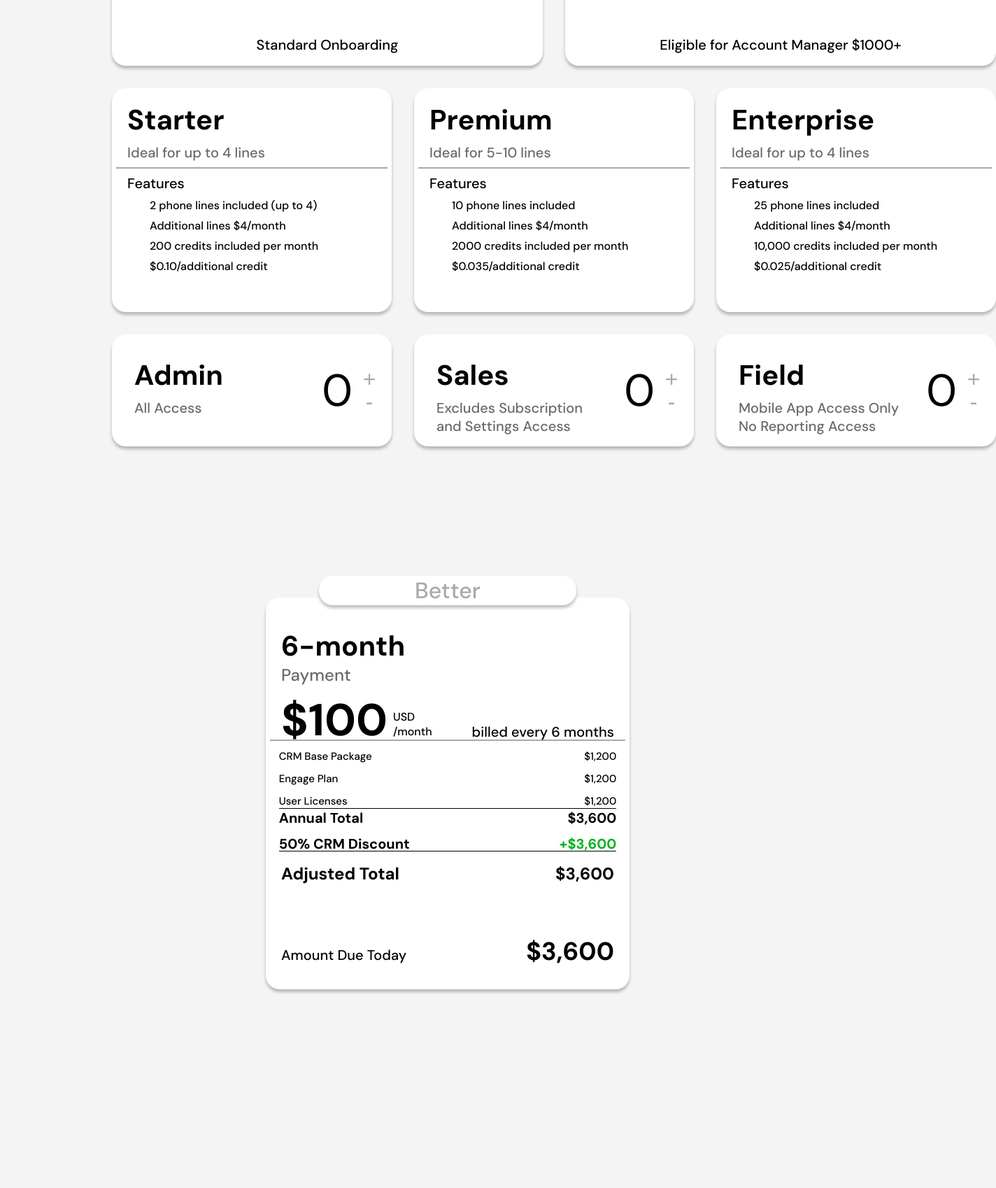
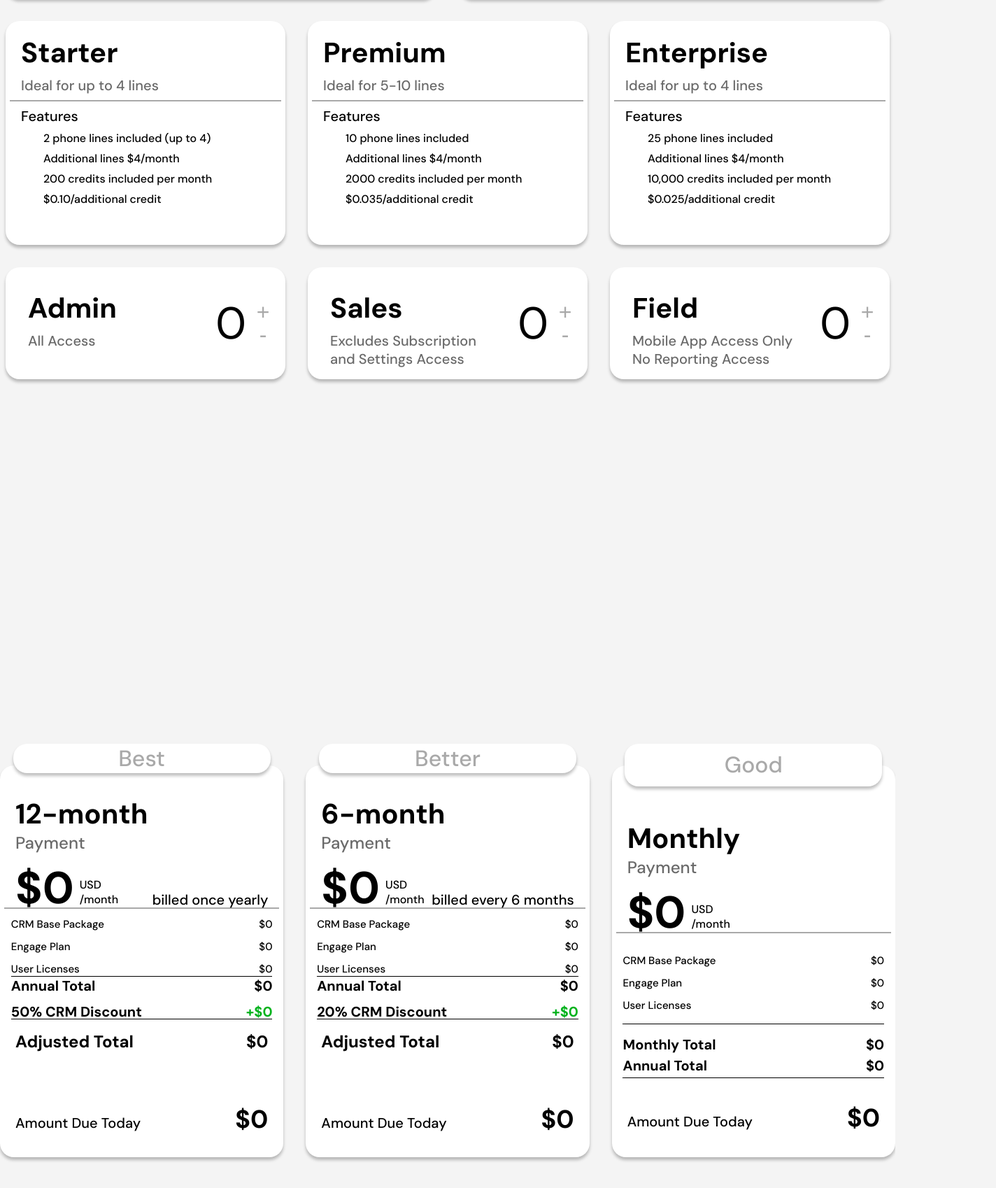
Before and after one commit to jmichaeldavis/jn-pricing-tool, a React (Create React App) app: page / in a window 1280 px wide. Shown: the part 354-2052 px from the top of the page at 70% size, 1424 px wide, since content can reach past the window. Built offline with nearby package versions, Linux system fonts and the light colour scheme.

Commit message:
added some cool stuff

```diff
--- a/src/App.js
+++ b/src/App.js
@@ -10,14 +10,36 @@ const quote = {
     salesCount: 2,
     fieldCount: 5
   },
-
 }
 
 function App() {
+  const [crmPackage, setCrmPackage] = useState(null)
+  const [engageCard, setEngageCard] = useState(null)
+  const [adminCount, setAdminCount] = useState(0)
+  const [salesCount, setSalesCount] = useState(0)
+  const [fieldCount, setFieldCount] = useState(0)
+
   return (
     <>
-      <PackageSelection />
-      <PricingSelection />
+      <PackageSelection
+        crmPackage={crmPackage}
+        setCrmPackage={setCrmPackage}
+        engageCard={engageCard}
+        setEngageCard={setEngageCard}
+        adminCount={adminCount}
+        setAdminCount={setAdminCount}
+        salesCount={salesCount}
+        setSalesCount={setSalesCount}
+        fieldCount={fieldCount}
+        setFieldCount={setFieldCount}
+      />
+      <PricingSelection
+        crmPackage={crmPackage}
+        engageCard={engageCard}
+        adminCount={adminCount}
+        salesCount={salesCount}
+        fieldCount={fieldCount}
+      />
     </>
   );
 }
--- a/src/Views/PackageSelection/styles.js
+++ b/src/Views/PackageSelection/styles.js
@@ -3,15 +3,14 @@ import styled from 'styled-components';
 export const PackageSelectionContainer = styled.div`
     display: flex;
     align-items: center;
-    justify-content: space-between;
+    justify-content: center;
     flex-direction: column;
     gap: 2rem;
-    height: 70vh;
-    width: 100vw;
-    margin-top: 8rem;
-    max-width: 1400px;
+    height: 100vh;
+    width: 100%;
     margin-left: auto;
     margin-right: auto;
+    padding: 4rem 0;
     `;
 
 export const RowContainer = styled.div`
@@ -19,7 +18,6 @@ export const RowContainer = styled.div`
     align-items: center;
     justify-content: space-between;
     flex-direction: row;
-    width: 75%;
     gap: 2rem;
 `;
 // BASE CRM PACKAGE
@@ -36,14 +34,11 @@ export const BaseCrmCard = styled.button`
     background: #FFF;
     box-shadow: 0px 4px 4px 0px rgba(0, 0, 0, 0.25);
     border: none;
-
-    &:focus {
-        outline: 5px solid #3B5EAB;
-    }
+    outline: ${props => props.selected ? "2px solid #3B5EAB" : "none"};
 
     &:hover {
         cursor: pointer;
-        outline: 5px solid #A9A9A9;
+        outline: 2px solid ${props => props.selected ? "#3B5EAB" : "#A9A9A9"};
     }
 `;
 
@@ -144,14 +139,11 @@ export const EngageCard = styled.button`
     outline: none;
     box-shadow: 0px 4px 4px 0px rgba(0, 0, 0, 0.25);
     border: none;
-
-    &:focus {
-        outline: 5px solid #3B5EAB;
-    }
+    outline: ${props => props.selected ? "2px solid #3B5EAB" : "none"};
 
     &:hover {
         cursor: pointer;
-        outline: 5px solid #A9A9A9;
+        outline: 2px solid ${props => props.selected ? "#3B5EAB" : "#A9A9A9"};
     }
 `;
 
@@ -203,7 +195,6 @@ export const UserTypeSelectionContainer = styled.div`
     display: flex;
     align-items: center;
     justify-content: space-between;
-    width: 75%;
     gap: 2rem;
 `;
 
@@ -217,8 +208,11 @@ export const UserTypeCard = styled.div`
     border-radius: 1.25rem;
     background: #FFF;
     box-shadow: 0px 4px 4px 0px rgba(0, 0, 0, 0.25);
+    outline: ${props => props.selected ? "2px solid #3B5EAB" : "none"};
+
     &:hover {
         cursor: pointer;
+        outline: 2px solid ${props => props.selected ? "#3B5EAB" : "#A9A9A9"};
     }
 `;
 
--- a/src/Views/PricingBreakdown/index.jsx
+++ b/src/Views/PricingBreakdown/index.jsx
@@ -1,3 +1,4 @@
+import pricingData from "../pricingData";
 import {
   PricingBreakdownContainer,
   PricingValueBubble,
@@ -23,58 +24,184 @@ import {
   PackageTotalsContainer,
 } from "./styles";
 
-export const PricingSelection = ( ) => {
+export const PricingSelection = ({
+  crmPackage,
+  engageCard,
+  adminCount,
+  salesCount,
+  fieldCount,
+}) => {
+  const options = [
+    {
+      label: "12-month",
+      value: "annual",
+      discount: 0.5,
+      discountText: "50% CRM Discount",
+      priceMultiplier: 12
+    },
+    {
+      label: "6-month",
+      value: "sixMonth",
+      discount: 0.2,
+      discountText: "20% CRM Discount",
+      priceMultiplier: 6
+    },
+    {
+      label: "Monthly",
+      value: "monthly",
+      discount: 0,
+      priceMultiplier: 1
+    },
+  ]
+
+  const getBubbleText = (option) => {
+    switch (option.value) {
+      case "annual":
+        return "Best";
+      case "sixMonth":
+        return "Better";
+      case "monthly":
+        return "Good";
+      default:
+        return "";
+    }
+  }
+
+  const getBillingFrequency = (option) => {
+    switch (option.value) {
+      case "annual":
+        return "billed once yearly";
+      case "sixMonth":
+        return "billed every 6 months";
+      case "monthly":
+      default:
+        return "";
+    }
+  }
+
+  const calculateAdjustedTotal = (option) => {
+    const crmPackagePrice = getCrmPackagePrice(12);
+    const engagePlanPrice = getEngagePlanPrice(12);
+    const userLicensesPrice = getUserLicensesPrice(12);
+    const annualTotal = crmPackagePrice + engagePlanPrice + userLicensesPrice;
+    const discount = crmPackagePrice * option.discount;
+    return Math.round(annualTotal - discount);
+  }
+
+  const calculateTotal = (option) => {
+    const crmPackagePrice = getCrmPackagePrice(12);
+    const engagePlanPrice = getEngagePlanPrice(12);
+    const userLicensesPrice = getUserLicensesPrice(12);
+    const annualTotal = crmPackagePrice + engagePlanPrice + userLicensesPrice;
+    return Math.round(annualTotal);
+  }
+
+  const calculateDiscount = (option) => {
+    const crmPackagePrice = getCrmPackagePrice(12);
+    return Math.round(crmPackagePrice * option.discount);
+  }
+
+  const getCrmPackagePrice = (priceMultiplier) => {
+    if (!crmPackage) {
+      return 0;
+    }
+    return Math.round(pricingData[crmPackage] * priceMultiplier);
+  }
+
+  const getEngagePlanPrice = (priceMultiplier) => {
+    if (!engageCard) {
+      return 0;
+    }
+    return Math.round(pricingData[engageCard] * priceMultiplier);
+  }
+
+  const getUserLicensesPrice = (priceMultiplier) => {
+    return Math.round((adminCount * pricingData.admin * priceMultiplier) +
+      (salesCount * pricingData.sales * priceMultiplier) +
+      (fieldCount * pricingData.field * priceMultiplier));
+  }
+
+  const getAmountDueToday = (option, total) => {
+    if (option.value === "monthly") {
+      return total / 12;
+    }
+    if (option.value === "sixMonth") {
+      return total / 2;
+    }
+    return Math.round(total);
+  }
+
   return (
     <PricingBreakdownContainer>
+      {options.map((option) => (
         <PricingBreakdownCard>
           <PricingValueBubble>
-          <PricingValueBubbleText>Better</PricingValueBubbleText>
+            <PricingValueBubbleText>{getBubbleText(option)}</PricingValueBubbleText>
           </PricingValueBubble>
           <TitleContainer>
-          <PricingBreakdownCardHeader>6-month</PricingBreakdownCardHeader>
+            <PricingBreakdownCardHeader>{option.label}</PricingBreakdownCardHeader>
             <PricingBreakdownCardSubHeader>Payment</PricingBreakdownCardSubHeader>
             <SubTitleContainer>
               <div>
-              <MonthlyCost>$100</MonthlyCost>
+                <MonthlyCost>${Math.round(calculateAdjustedTotal(option) / 12)}</MonthlyCost>
                 <CurrencyType>USD<br></br>/month</CurrencyType>
               </div>
-            <BillingPeriod>billed every 6 months</BillingPeriod>
+              <BillingPeriod>{getBillingFrequency(option)}</BillingPeriod>
             </SubTitleContainer>
           </TitleContainer>
           <PackageDetailsContainer>
             <PricingLineItemContainer>
               <PricingLineItem>CRM Base Package</PricingLineItem>
-            <PricingLineItem>$1,200</PricingLineItem>
+              <PricingLineItem>${getCrmPackagePrice(option.priceMultiplier)}</PricingLineItem>
             </PricingLineItemContainer>
             <PricingLineItemContainer>
               <PricingLineItem>Engage Plan</PricingLineItem>
-            <PricingLineItem>$1,200</PricingLineItem>
+              <PricingLineItem>${getEngagePlanPrice(option.priceMultiplier)}</PricingLineItem>
             </PricingLineItemContainer>
             <PricingLineItemContainer>
               <PricingLineItem>User Licenses</PricingLineItem>
-            <PricingLineItem>$1,200</PricingLineItem>
+              <PricingLineItem>${getUserLicensesPrice(option.priceMultiplier)}</PricingLineItem>
             </PricingLineItemContainer>
           </PackageDetailsContainer>
           <PackageTotalsContainer>
+            {option.value === "monthly" ? (
+              <>
+                <PricingLineItemContainer>
+                  <AnnualTotal>Monthly Total</AnnualTotal>
+                  <AnnualTotal>${Math.round(calculateAdjustedTotal(option) / 12)}</AnnualTotal>
+                </PricingLineItemContainer>
                 <PricingLineItemContainer>
                   <AnnualTotal>Annual Total</AnnualTotal>
-            <AnnualTotal>$3,600</AnnualTotal>
+                  <AnnualTotal>${calculateTotal(option)}</AnnualTotal>
+                </PricingLineItemContainer>
+              </>
+            ) : (
+              <>
+                <PricingLineItemContainer>
+                  <AnnualTotal>Annual Total</AnnualTotal>
+                  <AnnualTotal>${calculateTotal(option)}</AnnualTotal>
                 </PricingLineItemContainer>
                 <PricingLineItemContainer>
-            <PricingSubtotal>50% CRM Discount</PricingSubtotal>
-            <PricingDiscount>+$3,600</PricingDiscount>
+                  <PricingSubtotal>{option.discountText}</PricingSubtotal>
+                  <PricingDiscount>+${calculateDiscount(option)}</PricingDiscount>
                 </PricingLineItemContainer>
+              </>
+            )}
           </PackageTotalsContainer>
+          {option.value !== "monthly" && (
             <PricingLineItemContainer>
               <PricingTotal>Adjusted Total</PricingTotal>
-          <PricingTotal>$3,600</PricingTotal>
+              <PricingTotal>${calculateAdjustedTotal(option)}</PricingTotal>
             </PricingLineItemContainer>
-
+          )}
           <PricingLineItemContainer>
             <PricingBreakdownCardFooter>Amount Due Today</PricingBreakdownCardFooter>
-          <PricingDueToday>$3,600</PricingDueToday>
+            <PricingDueToday>
+              ${getAmountDueToday(option, calculateAdjustedTotal(option))}
+            </PricingDueToday>
           </PricingLineItemContainer>
-      </PricingBreakdownCard>
-    </PricingBreakdownContainer>
+        </PricingBreakdownCard >
+      ))}
+    </PricingBreakdownContainer >
   );
 };
--- a/src/Views/pricingData.js
+++ b/src/Views/pricingData.js
@@ -1,29 +1,6 @@
 
-    // Pricing data for annual, 6-month, and monthly for the Growing and Established packages
-    // The pricing data is used to populate the pricing breakdown cards in the PricingSelection component
-    // The pricing data is also used to calculate the total cost of the package based on the user input
+// Pricing data per unit
 const pricingData = {
-        annual: {
-            growing: this.monthly.growing * 12,
-            established: this.monthly.established * 12,
-            starter: this.monthly.starter * 12,
-            premium: this.monthly.premium * 12,
-            enterprise: this.monthly.enterprise * 12,
-            admin: this.monthly.admin * 12,
-            sales: this.monthly.sales * 12,
-            field: this.monthly.field * 12,
-        },
-        sixMonth: {
-            growing: this.monthly.growing * 6,
-            established: this.monthly.established * 6,
-            starter: this.monthly.starter * 6,
-            premium: this.monthly.premium * 6,
-            enterprise: this.monthly.enterprise * 6,
-            admin: this.monthly.admin * 6,
-            sales: this.monthly.sales * 6,
-            field: this.monthly.field * 6,
-        },
-        monthly: {
     growing: 199,
     established: 499,
     starter: 49,
@@ -32,7 +9,6 @@
     admin: 75,
     sales: 55,
     field: 30,
-        },
 }
 
 export default pricingData;
```
Also changed, not shown: src/Views/PackageSelection/index.jsx (+75 -18 lines). Lines whose indentation alone changed are shown as unchanged.
